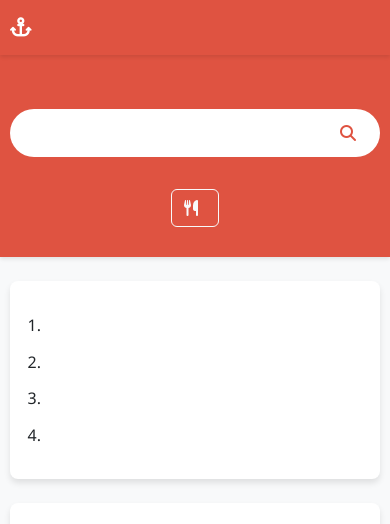
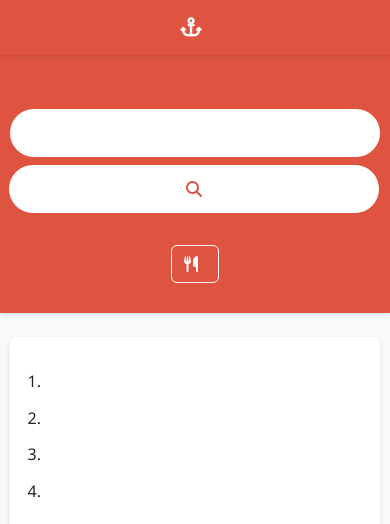
Before and after one commit to tomvoelker/kptnUncook, a website with bundled scripts: page public/index.html in a window 390 px wide. Shown: the top 524 px of the page. Built offline with nearby package versions, Linux system fonts and the light colour scheme.

Commit message:
fixed mobile styling

```diff
--- a/public/style.css
+++ b/public/style.css
@@ -262,7 +262,11 @@ body {
 
     .navbar .container {
         flex-direction: row;
-        justify-content: space-between;
+        justify-content: center;
+    }
+
+    .navbar-brand {
+        margin-right: 0;
     }
 
     .container {
@@ -292,7 +296,19 @@ body {
     }
 
     .hero .input-group {
-        max-width: 100%;
+        flex-direction: column;
+        gap: 0.5rem;
+    }
+
+    .hero .input-group .form-control {
+        border-radius: 25px !important;
+        width: 100%;
+        text-align: center;
+    }
+
+    .hero .input-group .btn-primary {
+        border-radius: 25px !important;
+        width: 100%;
     }
 
     .info-card,
```
